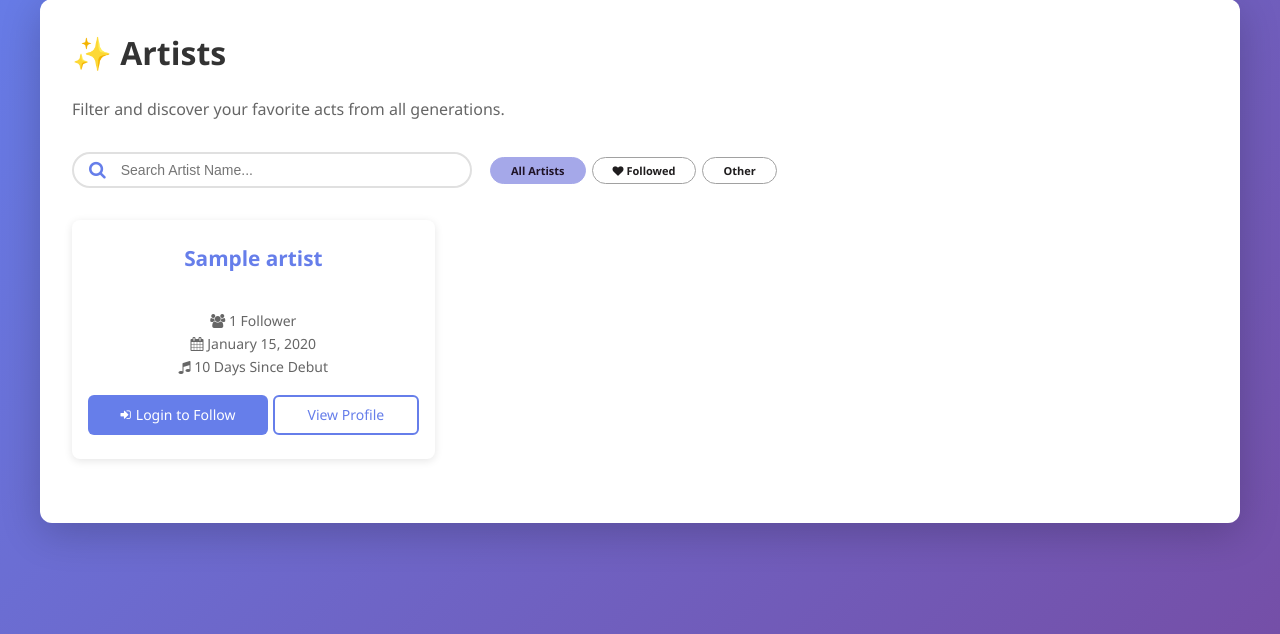
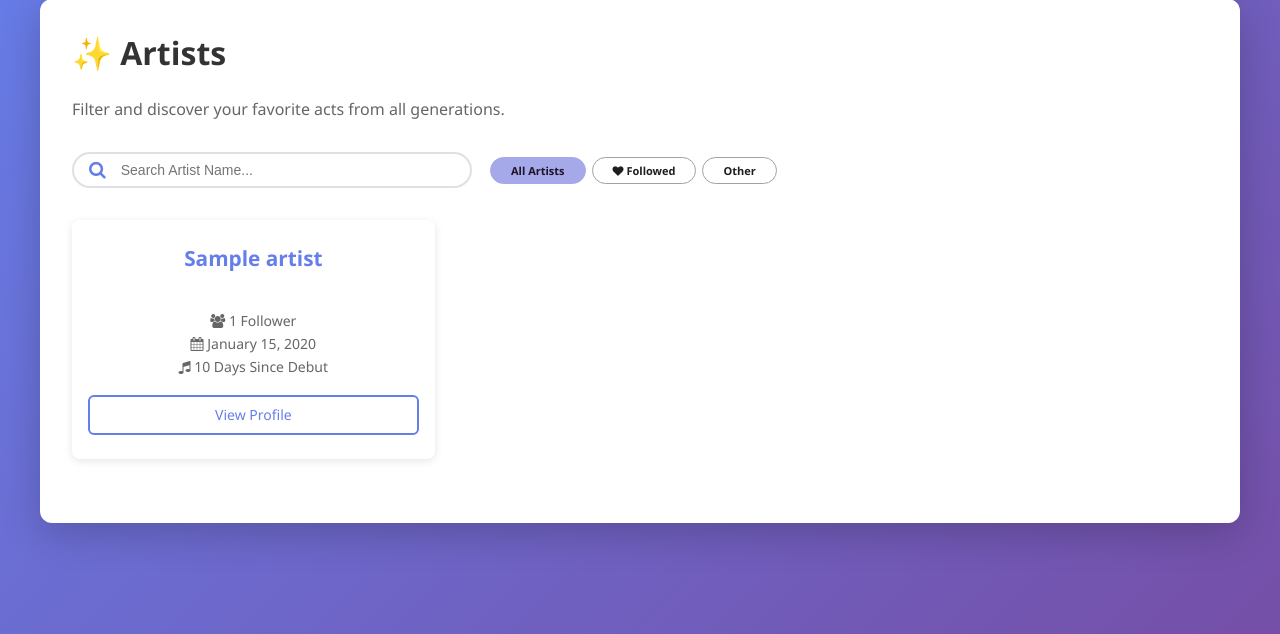
Before and after one commit to jiancpp/ccinfom-db-application, a Flask app: template app/templates/artists.html in a window 1280 px wide. Shown: the part 113-747 px from the top of the page. Run offline with Flask 3, Linux system fonts and the light colour scheme; the template is opened without the code that fills it: most values are stand-ins (such as "Sample title", 1, 10 or a date in 2020); data that the repository does not hold is empty.

Commit message:
Removed unneccessary else

```diff
--- a/app/templates/artists.html
+++ b/app/templates/artists.html
@@ -259,14 +259,8 @@
                                 </button>
                             {% endif %}
                         </form>
-                    {% else %}
-                        {# Login link must have the classes that allow it to flex-grow and look like a button #}
-                        <a href="{{ url_for('main_routes.login') }}" class="artist-btn btn-follow btn-link">
-                            <i class="fa fa-sign-in"></i> Login to Follow
-                        </a>
                     {% endif %}
 
-                    {# 2. View Profile Button: We must ensure this link uses the necessary classes for equal size #}
                     <a href="{{ url_for('main_routes.artist_details', artist_id=artist.Artist_ID) }}"
                     class="artist-btn btn-outline btn-link">
                         View Profile
```
